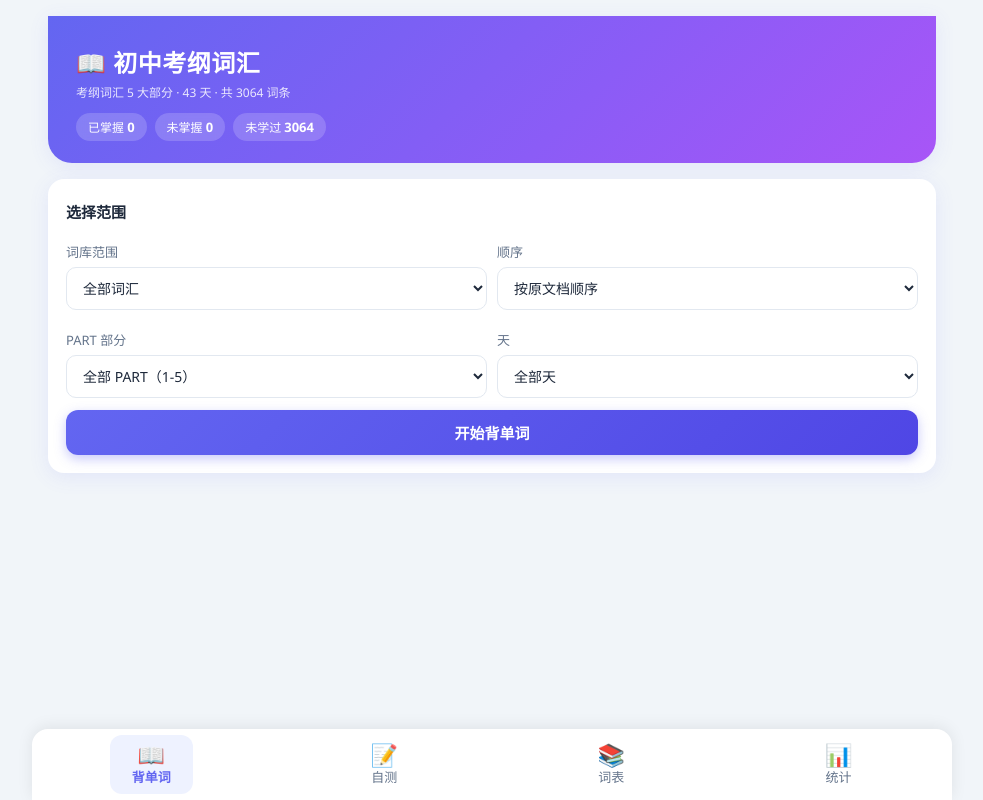
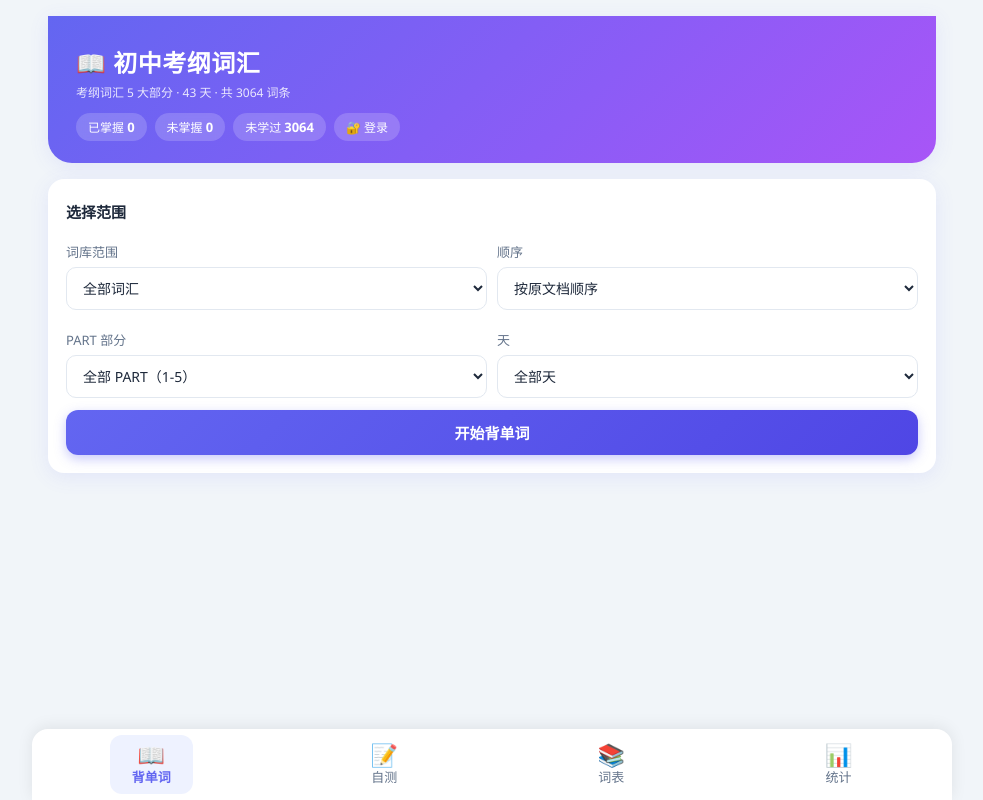
Before and after one commit to zhtvwn/chuzhong-danci, a plain HTML site: page index.html in a window 1280 px wide. Shown: the whole page, without its empty margins (148-1131 px from the left). Drawn offline with Linux system fonts and the light colour scheme; no server answers.

Commit message:
feat: 匿名访问时页头显示登录入口

```diff
--- a/index.html
+++ b/index.html
@@ -896,6 +896,11 @@ document.getElementById('btnReset').addEventListener('click', () => {
       a.innerHTML = '<a href="/logs.html" style="color:#fff;text-decoration:none">📊 日志</a>' +
         '&nbsp;<a href="/admin.html" style="color:#fff;text-decoration:none">⚙ 管理</a>';
     }
+  } else {
+    // 匿名访问已开启且未登录 → 显示登录入口（管理员/用户由此登录）
+    const c = document.getElementById('userChip');
+    c.style.display = 'inline-block';
+    c.innerHTML = '<a href="/login.html?next=/" style="color:#fff;text-decoration:none">🔐 登录</a>';
   }
   try {
     if (!sessionStorage.getItem('vlog')) {
```
